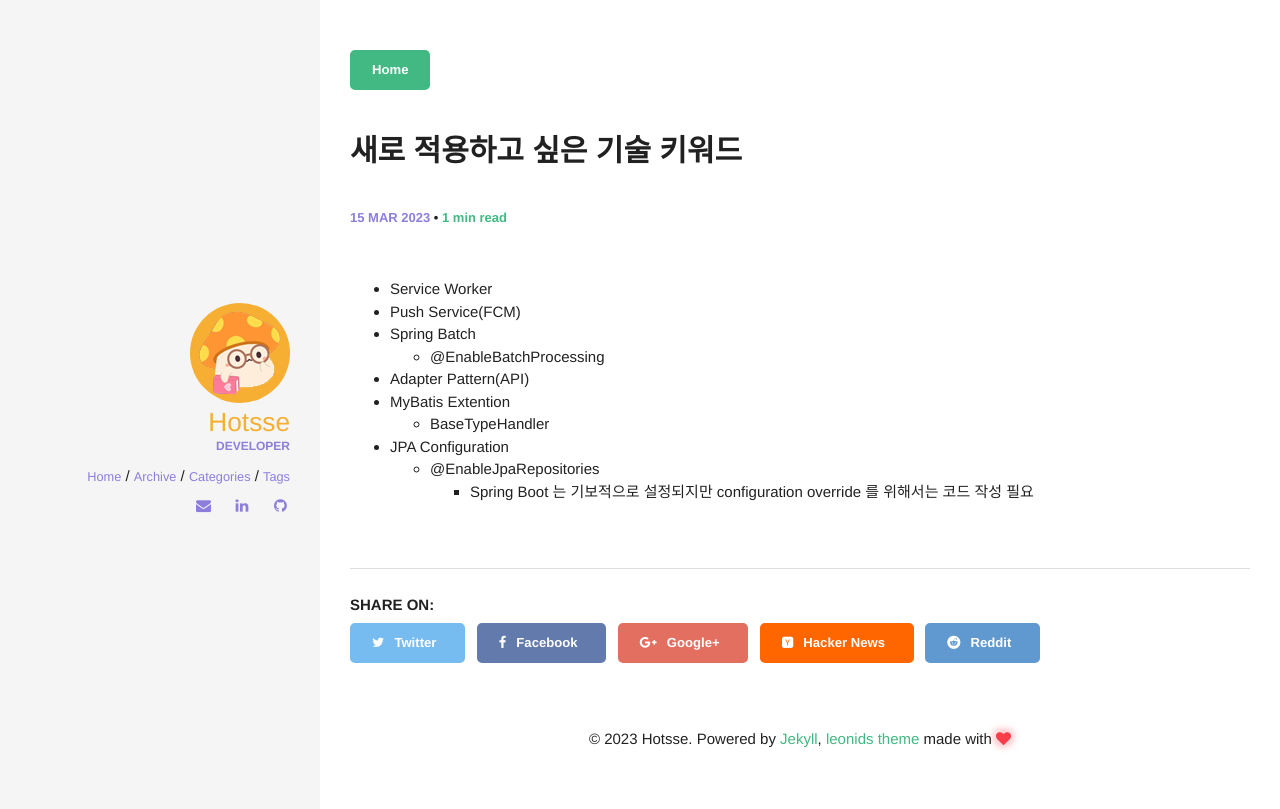
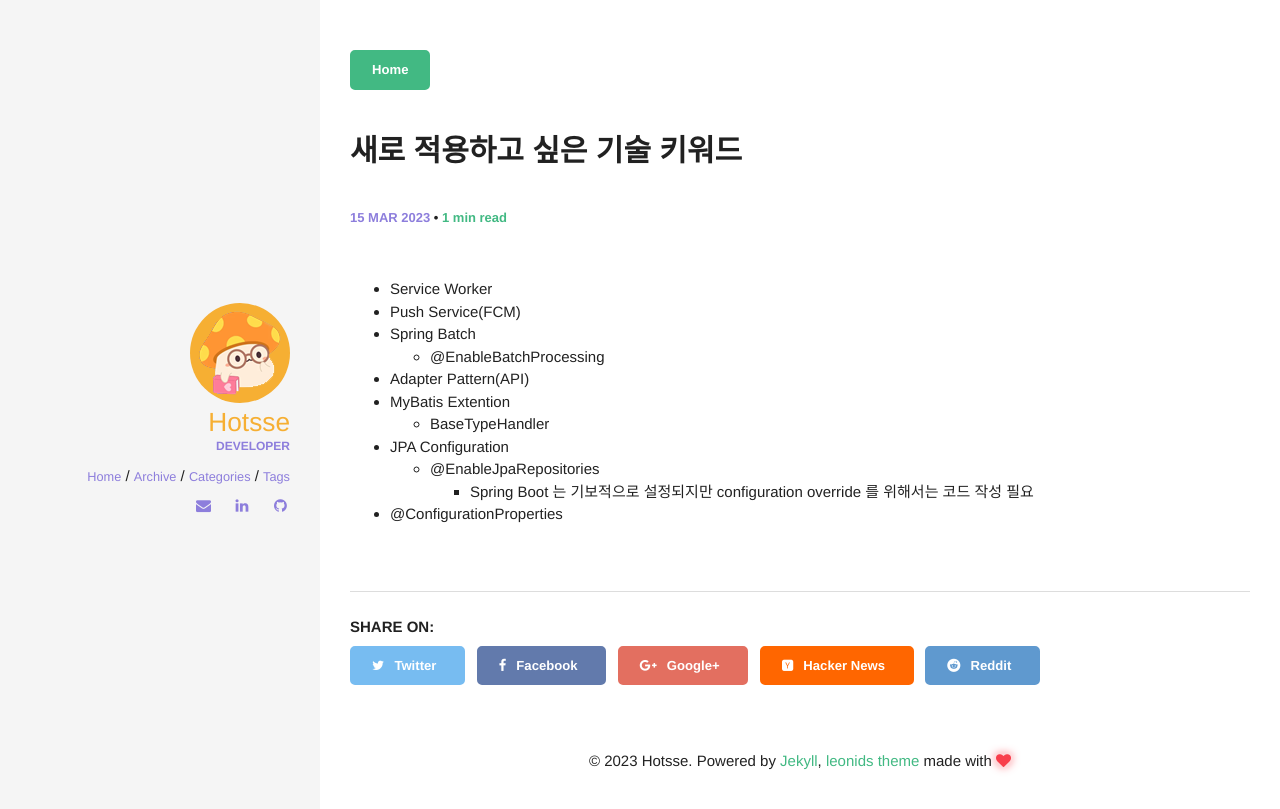
Before and after one commit to Hotsse/hotsse.github.io, a Jekyll site: the page built from _posts/2023-03-15-새로 적용하고 싶은 기술 키워드.md, in a window 1280 px wide. Shown: the top 809 px of the page. Built offline with Jekyll 4.4.1, drawn with Linux system fonts in a browser that asks for light colours; comment, search, counter and statistics services are not loaded.

Commit message:
Update 2023-03-15-새로 적용하고 싶은 기술 키워드.md

```diff
--- a/_posts/2023-03-15-새로 적용하고 싶은 기술 키워드.md
+++ b/_posts/2023-03-15-새로 적용하고 싶은 기술 키워드.md
@@ -15,3 +15,4 @@ comments: true
 - JPA Configuration
   - @EnableJpaRepositories
     - Spring Boot 는 기보적으로 설정되지만 configuration override 를 위해서는 코드 작성 필요
+- @ConfigurationProperties
```
